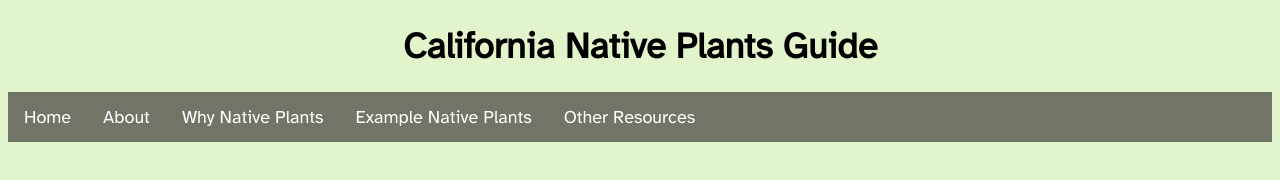
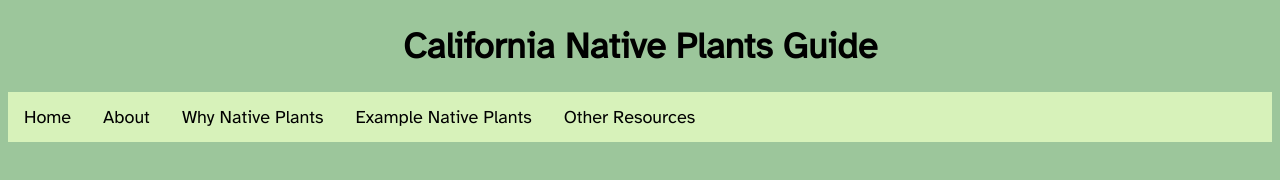
Before and after one commit to sofiegmerek/nativeplantsguide, a plain HTML site: page index.html in a window 1280 px wide. Drawn offline with Linux system fonts and the light colour scheme.

Commit message:
Update index.css

```diff
--- a/index.css
+++ b/index.css
@@ -2,7 +2,7 @@
 
 
 body, html{
-    background-color: #E1F4CB;
+    background-color: #9CC69B;
     text-align: center;
     cursor: url("small.png"), pointer;
 
@@ -16,7 +16,7 @@ ul {
     margin: 0;
     padding: 0;
     overflow: hidden;
-    background-color: #717568;
+    background-color:#D7F2BA;
   }
   li {
     float: left;
@@ -24,14 +24,14 @@ ul {
 
   li a {
     display: block;
-    color: white;
+    color:black;
     text-align: center;
     padding: 14px 16px;
     text-decoration: none;
   }
 
   li a:hover {
-    background-color: #3F4739;
+    background-color:#BDE4A8;
   }
 
   img{
```
